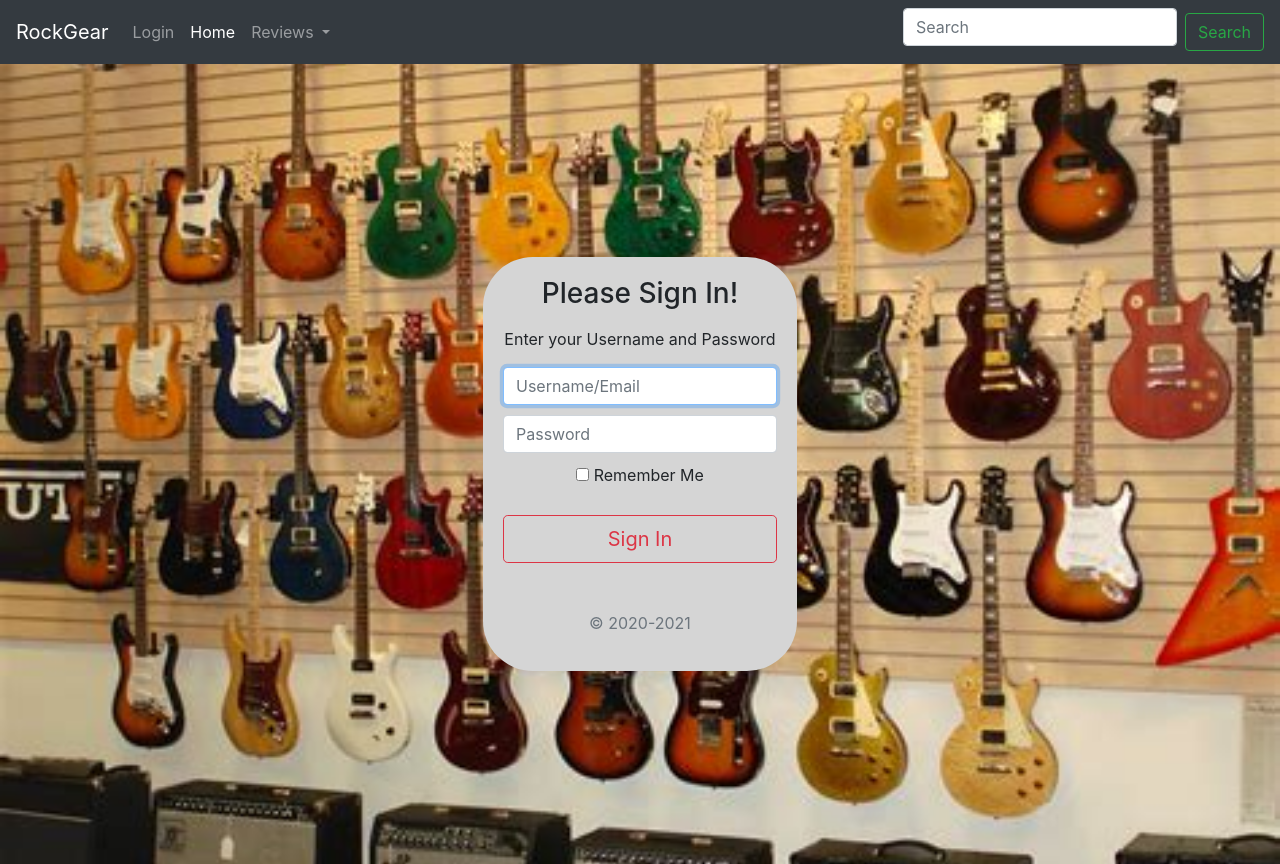
After one commit to kevincbruce/KbruceCS230Lab, a PHP site: page /login.php in a window 1280 px wide. The commit adds this page. Run offline with PHP 8.4, Linux system fonts and the light colour scheme; some libraries are stand-ins or nearby versions.

Commit message:
Lab 4: Login Page + fix for signup helper

```diff
--- /dev/null
+++ b/css/login.css
@@ -0,0 +1,30 @@
+.bg-cover {
+    background-image: url("../images/wallOfGuitars.jpeg");
+    height: 100vh;
+    background-position: center;
+    background-size: cover;
+    background-attachment: scroll;
+    background-repeat: no-repeat;
+}
+
+.container {
+
+width: 50%;
+}
+
+.center-me {
+    display: flex;
+    justify-content: center;
+    padding: 40px;
+}
+
+.signup-form {
+    border-radius: 50px;
+    background-color: #d5d5d5;
+    padding: 20px;
+    text-align: center;
+}
+
+input {
+    margin-bottom: 10px;
+}
--- a/includes/signup-helper.php
+++ b/includes/signup-helper.php
@@ -16,8 +16,8 @@ if(isset($_POST["signup-submit"])){
         exit();
     }
     else{
-        $sql = "SELECT uname FROM users WHERE uname=?";
-        $stmt = mysli_stmt_init($conn);
+        $sql = "SELECT uname FROM users WHERE uname=? OR email=?";
+        $stmt = mysqli_stmt_init($conn);
         if(!mysqli_stmt_prepare($stmt, $sql)){
             header("Location: ../signup.php?error=SQLInjection");
             exit();
--- /dev/null
+++ b/login.php
@@ -0,0 +1,28 @@
+<?php
+require "includes/header.php"
+?>
+
+<main>
+    <link rel="stylesheet" href="../css/login.css">
+    <div class="bg-cover">
+        <div class="h-100 container center-me">
+            <div class="my-auto">
+                <div class="signup-form">
+                    <form action="includes/login-helper.php" method="post">
+                        <h1 class="h3 mb-3 fw-normal">Please Sign In!</h1>
+                        <p class="hint-text">Enter your Username and Password</p>
+                        <input type="text" class="form-control" name="uname-email" placeholder="Username/Email" required autofocus>
+                        <input type="password" id="inputPassword" class="form-control" name="pwd" placeholder="Password" required>
+                        <div class="checkbox mb-3">
+                            <label>
+                                <input type="checkbox" value="remember-me"> Remember Me
+                            </label>
+                        </div>
+                        <button class="w-100 btn btn-lg btn-outline-danger btn-primary" name="login-submit" type="submit">Sign In</button>
+                        <p class="mt-5 mb-3 text-muted">&copy; 2020-2021</p>
+                    </form>
+                </div>
+            </div>
+        </div>
+    </div>
+</main>
```
Also changed, not shown: includes/login-helper.php (added, +51 -0 lines).
